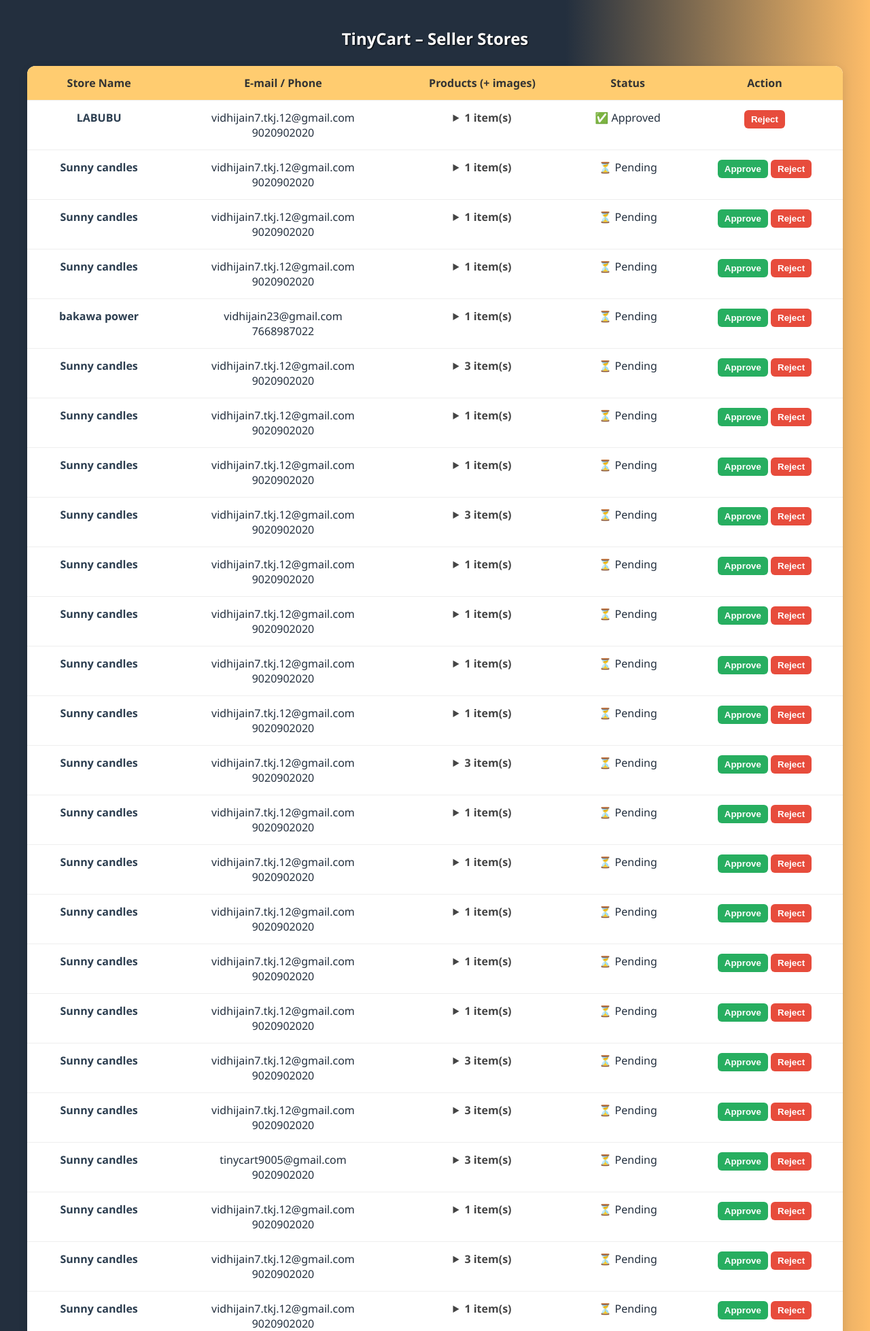
After one commit to vidhijain95/TinyCart, a Flask app: page /tiny-admin/stores in a window 1280 px wide. The commit adds this page. Shown: the top 1958 px of the page at 68% size. Run offline with Flask 3, Linux system fonts and the light colour scheme; a user stored in the database is signed in; data comes from the database, SQL or seed files in the repository; both versions use the stored data as it was after the commit; some libraries are stand-ins or nearby versions.

Commit message:
🛠️ UI improvements in admin dashboard + store list logic updated

```diff
--- a/main.py
+++ b/main.py
@@ -1,9 +1,11 @@
 # main.py  – TinyCart (orders + owner‑PIN + stock‑safe + owner approval)
 from dotenv import load_dotenv
 load_dotenv()  # Load environment variables from .env
-from datetime import datetime   # already imported? then skip
+   # already imported? then skip
 CANCEL_WINDOW_MINUTES = 1       # ⚠️ demo value (1 min). Use 2880 for 2 days.
-
+from werkzeug.security import generate_password_hash, check_password_hash
+import os, sqlite3, uuid, hashlib
+from flask import Flask, render_template, request, redirect, session, flash, url_for
 import os, uuid, sqlite3, json, hashlib, base64, qrcode
 from io import BytesIO
 from flask import Flask, render_template, request, redirect, url_for, session, flash
@@ -14,10 +16,11 @@ from email.message import EmailMessage
 from datetime import datetime, timedelta
 
 import sqlite3
-import datetime
+
 from flask import flash, redirect, url_for
  # ───────── Forgot‑PIN flow ─────────
 from itsdangerous import URLSafeTimedSerializer
+
 #
 #  imports
 
@@ -134,47 +137,95 @@ def send_email(to_addr: str, subj: str, body: str):
 # ───────── Flask & config ──────────
   # <‑‑ add here
              # change in production!
-
+# ───────── File uploads ─────────
 UPLOAD_FOLDER = "static/images"
 os.makedirs(UPLOAD_FOLDER, exist_ok=True)
 app.config["UPLOAD_FOLDER"] = UPLOAD_FOLDER
 
-# ───────── DB helpers ──────────────
+# ───────── DB helpers ──────────
+BASE_DIR = os.path.dirname(os.path.abspath(__file__))  # folder where main.py lives
+DB_PATH  = os.path.join(BASE_DIR, "tinycart.db")       # always use this file
+
 def db():
-    return sqlite3.connect("tinycart.db", detect_types=sqlite3.PARSE_DECLTYPES)
+    return sqlite3.connect(DB_PATH, detect_types=sqlite3.PARSE_DECLTYPES)
 
 def init_db():
-    con = db(); c = con.cursor()
-    # stores: one table row per *product*
-    c.execute("""CREATE TABLE IF NOT EXISTS stores(
-        store_id TEXT,  store_name  TEXT, store_desc TEXT,
-        email    TEXT,  owner_phone TEXT, owner_pin TEXT,
-        qr_file  TEXT,
-        p_name   TEXT,  p_d         TEXT,
-        p_p REAL, p_q INTEGER, p_i TEXT)""")
+    """Create tables if they don't exist (run once at startup)."""
+    with db() as con:
+        c = con.cursor()
 
-    # orders: one row per order
-    c.execute("""CREATE TABLE IF NOT EXISTS orders(
-        order_id TEXT PRIMARY KEY, store_id TEXT,
-        items_json TEXT, amount REAL,
-        customer_name TEXT, customer_phone TEXT, address TEXT,
-        status TEXT, created_at TIMESTAMP DEFAULT CURRENT_TIMESTAMP)""")
-    con.commit(); con.close()
-init_db()
+        # stores: one row per *product*
+        c.execute("""CREATE TABLE IF NOT EXISTS stores(
+            store_id TEXT,  store_name  TEXT, store_desc TEXT,
+            email    TEXT,  owner_phone TEXT, owner_pin TEXT,
+            qr_file  TEXT,
+            p_name   TEXT,  p_d         TEXT,
+            p_p REAL, p_q INTEGER, p_i TEXT,
+            approved INTEGER DEFAULT 0,                          -- admin flag
+            created_at TIMESTAMP DEFAULT CURRENT_TIMESTAMP       -- NEW column
+        )""")
+
+        # orders: one row per order
+        c.execute("""CREATE TABLE IF NOT EXISTS orders(
+            order_id TEXT PRIMARY KEY, store_id TEXT,
+            items_json TEXT, amount REAL,
+            customer_name TEXT, customer_phone TEXT, address TEXT,
+            status TEXT, created_at TIMESTAMP DEFAULT CURRENT_TIMESTAMP,
+            payment_mode TEXT, customer_email TEXT
+        )""")
+
+init_db()   # create tables the first time
+
 def alter_db_once():
+    """
+    Add any new columns to old databases.
+    Runs at every startup but each ALTER is wrapped in try/except.
+    """
     with db() as con:
         cur = con.cursor()
-        # add missing columns if they don’t exist yet
         for col_sql in (
+            "ALTER TABLE stores ADD COLUMN approved INTEGER DEFAULT 0",
+            "ALTER TABLE stores ADD COLUMN created_at TIMESTAMP DEFAULT CURRENT_TIMESTAMP",
             "ALTER TABLE orders ADD COLUMN payment_mode TEXT",
-            "ALTER TABLE orders ADD COLUMN customer_email TEXT"
+            "ALTER TABLE orders ADD COLUMN customer_email TEXT",
         ):
-            try: cur.execute(col_sql)
+            try:
+                cur.execute(col_sql)
             except sqlite3.OperationalError:
-                pass   # already there
+                pass   # column already exists
 
-alter_db_once()    # run once on every start – harmless if already done
+alter_db_once()
 
+# ✅ New admin tables + approved flag (run once at startup)
+def _ensure_admin_tables():
+    """Create admin_users table and make sure approved column exists only once."""
+    with db() as con:
+        # 1️⃣ Create admin_users table if not exists
+        con.execute("""
+            CREATE TABLE IF NOT EXISTS admin_users(
+                email         TEXT PRIMARY KEY,
+                password_hash TEXT NOT NULL
+            )
+        """)
+        # 2️⃣ Try adding approved column — ignore if already exists
+        try:
+            con.execute("ALTER TABLE stores ADD COLUMN approved INTEGER DEFAULT 0")
+        except sqlite3.OperationalError:
+            pass  # column already exists, so ignore
+
+_ensure_admin_tables()  # 🟢 Call it right away like init_db
+print("🗄️  TinyCart DB path =", DB_PATH)
+def add_created_at_column():
+    with db() as con:
+        try:
+            con.execute("ALTER TABLE stores ADD COLUMN created_at TIMESTAMP")
+            print("✅ created_at column added (no default)")
+        except sqlite3.OperationalError as e:
+            print("⚠️", e)
+
+
+# ------------ UNCOMMENT the next line, run once, then comment it back -------------
+# add_created_at_column()
 
 # ───────── tiny helpers ────────────
 def _max_stock(store_id: str, pid: int) -> int:
@@ -208,50 +259,35 @@ def choose_count():
 # ───────── create store (POST) ─────
 # ───────── create store (POST) ─────
 # ───────── create store (POST) ───────────────────────────────────────────
+# ───────── create‑store (POST) ───────────────────────────────────────────
 @app.route("/submit-store", methods=["POST"])
 def submit_store():
-    store_id = uuid.uuid4().hex[:8]
+    """Wizard POST: create the new store + its products, then show success page."""
+    store_id = uuid.uuid4().hex[:8]                   # short public code
 
-    # 🔐 1.  Check the PIN
+    # 1️⃣  owner‑PIN must be unique ------------------------------------------------
     raw_pin  = request.form["owner_pin"].strip()
     pin_hash = hashlib.sha256(raw_pin.encode()).hexdigest()
 
-    taken = db().cursor().execute(
+    if db().cursor().execute(
         "SELECT 1 FROM stores WHERE owner_pin=? LIMIT 1", (pin_hash,)
-    ).fetchone()
+    ).fetchone():
+        flash("❗ This PIN is already used. Please choose a different, unique PIN.", "addproduct")
+        prod_count = len(request.form.getlist("pname[]")) or 1
+        return render_template("add_product.html", count=prod_count, form=request.form)
 
-    if taken:
-        # 🚨 Show message & re‑render the SAME "add_product.html"
-        flash("❗ This PIN is already used. Please choose a different, unique PIN.", "addproduct")
-
-        # how many product‑cards were on the form?
-        prod_count = len(request.form.getlist("pname[]")) or 1
-
-        return render_template(
-            "add_product.html",
-            count = prod_count,        # keeps the {% for i in range(count) %} happy
-            form  = request.form       # lets you pre‑fill fields if you wish
-        )
-
-    # ---- rest of submit_store() unchanged ----
-
-
-    # EITHER of the next two lines is fine – keep only one:
-                        # simplest
-    # return redirect(request.referrer or url_for("create_store"))
-
-    # 2️⃣  Optional QR upload  (no deep validation for now)  ──────────────
+    # 2️⃣  optional store‑level QR upload -----------------------------------------
     qr_name = ""
     f = request.files.get("qr_img")
     if f and f.filename:
         qr_name = secure_filename(f.filename)
         f.save(os.path.join(UPLOAD_FOLDER, qr_name))
 
-    # 3️⃣  Collect product arrays  ────────────────────────────────────────
-    p_name  = request.form.getlist("pname[]")
-    p_d     = request.form.getlist("pd[]")
-    p_p     = request.form.getlist("pp[]")
-    p_q     = request.form.getlist("pq[]")
+    # 3️⃣  collect product arrays --------------------------------------------------
+    p_name = request.form.getlist("pname[]")
+    p_d    = request.form.getlist("pd[]")
+    p_p    = request.form.getlist("pp[]")
+    p_q    = request.form.getlist("pq[]")
 
     img_lst = []
     for f in request.files.getlist("pi[]"):
@@ -262,51 +298,61 @@ def submit_store():
         else:
             img_lst.append("")
 
-    # 4️⃣  Owner e‑mail comes from the <input name="email"> field
-    owner_email = request.form.get("email", "").strip()
+    # 4️⃣  general owner data ------------------------------------------------------
+    owner_email  = request.form.get("email", "").strip()
+    owner_phone  = request.form["owner_phone"].strip()
+    store_name   = request.form["storename"].strip()
+    store_desc   = request.form["description"].strip()
 
-    # 5️⃣  Insert one row per product  ────────────────────────────────────
+    # 5️⃣  insert one DB row per product ------------------------------------------
     with db() as con:
         for i in range(len(p_name)):
-            con.execute(
-                """INSERT INTO stores VALUES (?,?,?,?,?,?,?,?,?,?,?,?)""",
-                (
-                    store_id,
-                    request.form["storename"],
-                    request.form["description"],
-                    owner_email,
-                    request.form["owner_phone"],
-                    pin_hash,
-                    qr_name,
-                    p_name[i], p_d[i], p_p[i], p_q[i], img_lst[i],
-                ),
-            )
-
-    # 6️⃣  Show success page with links  ──────────────────────────────────
-    public_link = request.host_url.rstrip("/") + url_for("view_store", store_id=store_id)
-    return render_template("store_created.html",
-                           full_url   = public_link,
-                           store_code = store_id)
+            con.execute("""
+                INSERT INTO stores(
+                    store_id, store_name, store_desc,
+                    email, owner_phone, owner_pin, qr_file,
+                    p_name,  p_d,   p_p,  p_q,  p_i,
+                    approved, created_at
+                )
+                VALUES (?,?,?,?,?,?,?,?,?,?,?,?,?,?)
+            """, (
+                store_id, store_name, store_desc,
+                owner_email, owner_phone, pin_hash, qr_name,
+                p_name[i], p_d[i], p_p[i], p_q[i], img_lst[i],
+                0,datetime.now()  # ← inserted manually
+            ))
 
 
-    # 5️⃣  ─── done!  show success page with the public link ──
-    link = request.host_url.rstrip("/") + url_for("view_store", store_id=store_id)
-    return render_template("store_created.html", full_url=link, store_code=store_id)
+    # 6️⃣  notify TinyCart admin ---------------------------------------------------
+    send_email(
+        "tinycart9005@gmail.com",
+        "🆕 Store awaiting approval",
+        f"Store ID: {store_id}\n"
+        f"Store name: {store_name}\n\n"
+        "Visit the admin dashboard to approve or reject."
+    )
 
+    # 7️⃣  success page ------------------------------------------------------------
+    public_link = url_for("view_store", store_id=store_id, _external=True)
+    return render_template("store_created.html",
+                           full_url=public_link,
+                           store_code=store_id)
+#──── view store page (public link) ─────────
 # ───────── view store page (public link) ─────────
 @app.route("/store/<store_id>", endpoint="view_store")
 def view_store(store_id: str):
     """
-    Public storefront.  One product == one DB row in `stores`.
+    Public storefront. One product == one DB row in `stores`.
     """
-    cur   = db().cursor()
-    rows  = cur.execute(
-        "SELECT * FROM stores WHERE store_id=?",
+
+    cur = db().cursor()
+    rows = cur.execute(
+        "SELECT * FROM stores WHERE store_id=? AND approved=1",
         (store_id,)
     ).fetchall()
 
     if not rows:
-        return "Store not found 🤷‍♂️", 404
+        return "Store not found or not yet approved.", 404
 
     # rows[0] holds the general store data (name, desc, owner mail, phone …)
     store_name, store_desc = rows[0][1], rows[0][2]
@@ -314,12 +360,12 @@ def view_store(store_id: str):
 
     return render_template(
         "store.html",
-        store_name       = store_name,
-        store_description= store_desc,
-        owner_email      = owner_email,
-        owner_phone      = owner_phone,
-        products         = rows,        # the full product list
-        store_id         = store_id
+        store_name        = store_name,
+        store_description = store_desc,
+        owner_email       = owner_email,
+        owner_phone       = owner_phone,
+        products          = rows,        # the full product list
+        store_id          = store_id
     )
 
 # ───────── CART operations ─────────
@@ -733,6 +779,13 @@ def edit_store(store_id):
 ## ───────── owner dashboard – list / manage orders ─────────
 @app.route("/owner/<store_id>/orders", endpoint="owner_orders")
 def owner_orders(store_id):
+    row = db().cursor().execute(
+        "SELECT approved FROM stores WHERE store_id=? LIMIT 1",
+        (store_id,)
+    ).fetchone()
+
+    if not row or row[0] != 1:          # Approved flag must be 1
+        return "⏳  Your store is awaiting TinyCart approval.", 403
     if session.get("owner") != store_id:
         return "Not authorised", 403
 
@@ -1185,7 +1238,116 @@ def send_refund_email(store_id, order_id):
     flash("Refund confirmation email sent to customer.", "info")
     return redirect(url_for("owner_orders", store_id=store_id))
 
+def get_products_by_store():
+    """
+    Returns a dict: {store_id: [(p_name, p_i_filename), ...]}
+    """
+    cur = db().cursor()
+    rows = cur.execute(
+        "SELECT store_id, p_name, p_i FROM stores ORDER BY rowid"
+    ).fetchall()
 
+    prod_dict = {}
+    for sid, pname, pimg in rows:
+        prod_dict.setdefault(sid, []).append((pname, pimg))
+    return prod_dict
+
+
+
+@app.route("/tiny-admin/stores")
+def tiny_admin_stores():
+    if not session.get("is_tinycart_admin"):
+        return "❌  Not accessible to you", 403
+
+    # main store rows (one per store, newest first)
+    rows = db().cursor().execute("""
+        SELECT store_id,
+               MAX(store_name)  AS store_name,
+               MAX(email)       AS email,
+               MAX(owner_phone) AS owner_phone,
+               MAX(approved)    AS approved,
+               MAX(created_at)  AS created_at
+        FROM   stores
+        GROUP  BY store_id
+        ORDER  BY MAX(created_at) DESC
+    """).fetchall()
+
+    # extra dict with product lists
+    product_map = get_products_by_store()
+
+    return render_template("tiny_admin_dashboard.html",
+                           rows=rows,
+                           product_map=product_map)
+
+@app.post("/tiny-admin/approve/<store_id>")
+def tiny_admin_approve(store_id):
+    if not session.get("is_tinycart_admin"):  # guard
+        return "❌", 403
+
+    with db() as con:
+        con.execute("UPDATE stores SET approved=1 WHERE store_id=?", (store_id,))
+
+    # mail the seller
+    email = db().cursor().execute(
+        "SELECT email FROM stores WHERE store_id=? LIMIT 1", (store_id,)
+    ).fetchone()[0]
+    send_email(
+        email,
+        "🎉 Your TinyCart store is live!",
+        "Hi!\nTinyCart has approved your store. "
+        "Share your public link and start selling!\n\n"
+        f"Link: {request.host_url.rstrip('/')}/store/{store_id}"
+    )
+    return redirect("/tiny-admin/stores")
+
+
+@app.post("/tiny-admin/reject/<store_id>")
+def tiny_admin_reject(store_id):
+    if not session.get("is_tinycart_admin"):
+        return "❌", 403
+
+    with db() as con:
+        con.execute("UPDATE stores SET approved=-1 WHERE store_id=?", (store_id,))
+
+    email = db().cursor().execute(
+        "SELECT email FROM stores WHERE store_id=? LIMIT 1", (store_id,)
+    ).fetchone()[0]
+    send_email(
+        email,
+        "Store request declined 😔",
+        "We’re sorry, but your store didn’t meet TinyCart’s guidelines.\n"
+        "Feel free to contact us for details."
+    )
+    return redirect("/tiny-admin/stores")
+
+@app.route("/admin-dashboard")
+def admin_dashboard():
+    if session.get("admin_email") != "tinycart9005@gmail.com":
+        return "Not authorized", 403
+
+
+@app.route("/admin-login", methods=["GET", "POST"])
+def admin_login():
+    if request.method == "POST":
+        email = request.form["email"].strip().lower()
+        pwd   = request.form["password"]
+
+        row = db().cursor().execute(
+            "SELECT password_hash FROM admin_users WHERE email=? LIMIT 1",
+            (email,)
+        ).fetchone()
+
+        if row and check_password_hash(row[0], pwd):
+            session["is_tinycart_admin"] = True
+            session["admin_email"]       = email
+            return redirect("/tiny-admin/stores")
+
+        flash("❌  Invalid e‑mail or password", "error")
+
+    return render_template("admin_login.html")
+
+
+    # Your dashboard logic
 
 # ───────── run ─────────────────────
 if __name__=="__main__":
--- a/templates/await_payment.html
+++ b/templates/await_payment.html
@@ -101,7 +101,7 @@
 <body>
   <div class="payment-box">
     <h2>Waiting for payment…</h2>
-    <p>Keep this tab open. Your order will confirm as soon as the seller marks your payment.</p>
+    <p>Keep this tab open while scanning qr. Your order will confirm as soon as the seller marks your payment . You will receive a confirmation mail from our Tiny Cart team.</p>
 
     {% if qr_file %}
       <img src="{{ url_for('static', filename='images/' + qr_file) }}" alt="QR">
--- /dev/null
+++ b/templates/tiny_admin_dashboard.html
@@ -0,0 +1,152 @@
+<!DOCTYPE html>
+<html>
+<head>
+  <title>TinyCart – Admin Stores</title>
+  <style>
+  * { box-sizing: border-box; margin: 0; padding: 0; }
+
+  body {
+    font-family: 'Segoe UI', Arial, sans-serif;
+    background: linear-gradient(to right, #232f3e 65%, #febd69 100%);
+    color: #232f3e;
+    min-height: 100vh;
+    padding: 40px;
+  }
+
+  h2 {
+    text-align: center;
+    margin-bottom: 24px;
+    color: #fff;
+    text-shadow: 1px 1px 2px #000;
+  }
+
+  table {
+    width: 100%;
+    max-width: 1200px;
+    margin: auto;
+    border-collapse: collapse;
+    background: #fff;
+    border-radius: 12px;
+    box-shadow: 0 4px 14px rgba(0,0,0,.1);
+    overflow: hidden;
+  }
+
+  th, td {
+    padding: 14px;
+    border-bottom: 1px solid #eee;
+    text-align: center;
+    vertical-align: top;
+  }
+
+  th {
+    background: #ffcc70;
+    font-size: 1rem;
+    font-weight: bold;
+    color: #333;
+  }
+
+  button {
+    padding: 6px 10px;
+    border: none;
+    border-radius: 6px;
+    cursor: pointer;
+    font-weight: 600;
+  }
+
+  .ok { background: #27ae60; color: #fff; }
+  .no { background: #e74c3c; color: #fff; }
+
+  .thumb {
+    height: 60px;
+    border-radius: 6px;
+    box-shadow: 0 2px 6px rgba(0,0,0,0.1);
+  }
+
+  details summary {
+    cursor: pointer;
+    font-weight: 600;
+    color: #444;
+    margin-bottom: 6px;
+  }
+
+  a {
+    text-decoration: none;
+    color: #2c3e50;
+    font-weight: bold;
+  }
+
+  a:hover {
+    text-decoration: underline;
+  }
+</style>
+
+</head>
+<body>
+
+<h2 style="text-align:center;margin-bottom:24px">TinyCart – Seller Stores</h2>
+
+<table>
+  <tr>
+    <th>Store Name</th>
+    <th>E‑mail / Phone</th>
+    <th>Products (+ images)</th>
+    <th>Status</th>
+    <th>Action</th>
+  </tr>
+
+  {% for s in rows %}
+  <tr>
+    <!-- 🔗 store name is now clickable -->
+    <td>
+      <a href="{{ url_for('view_store', store_id=s[0]) }}"
+         target="_blank"
+         style="text-decoration:none;font-weight:bold">
+        {{ s[1] }}
+      </a>
+    </td>
+
+    <td>
+      {{ s[2] }}<br>{{ s[3] }}
+    </td>
+
+    <td>
+      <details>
+        <summary>{{ product_map[s[0]]|length }} item(s)</summary>
+        {% for pname, pimg in product_map[s[0]] %}
+          <div style="margin:6px 0;display:flex;align-items:center;gap:8px">
+            {% if pimg %}
+              <img src="{{ url_for('static', filename='images/' ~ pimg) }}"
+                   class="thumb">
+            {% endif %}
+            <span>{{ pname }}</span>
+          </div>
+        {% endfor %}
+      </details>
+    </td>
+
+    <td>
+      {% if s[4]==1 %}✅ Approved
+      {% elif s[4]==-1 %}❌ Rejected
+      {% else %}⏳ Pending{% endif %}
+    </td>
+
+    <td>
+      {% if s[4] != 1 %}
+        <!-- show Approve only if not already approved -->
+        <form action="{{ url_for('tiny_admin_approve', store_id=s[0]) }}"
+              method="post" style="display:inline">
+          <button class="ok">Approve</button>
+        </form>
+      {% endif %}
+
+      <!-- Reject button always shown -->
+      <form action="{{ url_for('tiny_admin_reject', store_id=s[0]) }}"
+            method="post" style="display:inline">
+        <button class="no">Reject</button>
+      </form>
+    </td>
+  </tr>
+  {% endfor %}
+</table>
+</body>
+</html>
```
Also changed, not shown: templates/admin_login.html (added, +84 -0 lines), templates/customer_dashboard.html (+15 -4 lines), templates/homee.html (+10 -0 lines), static/images/MM.png (added), tinycart.db.
